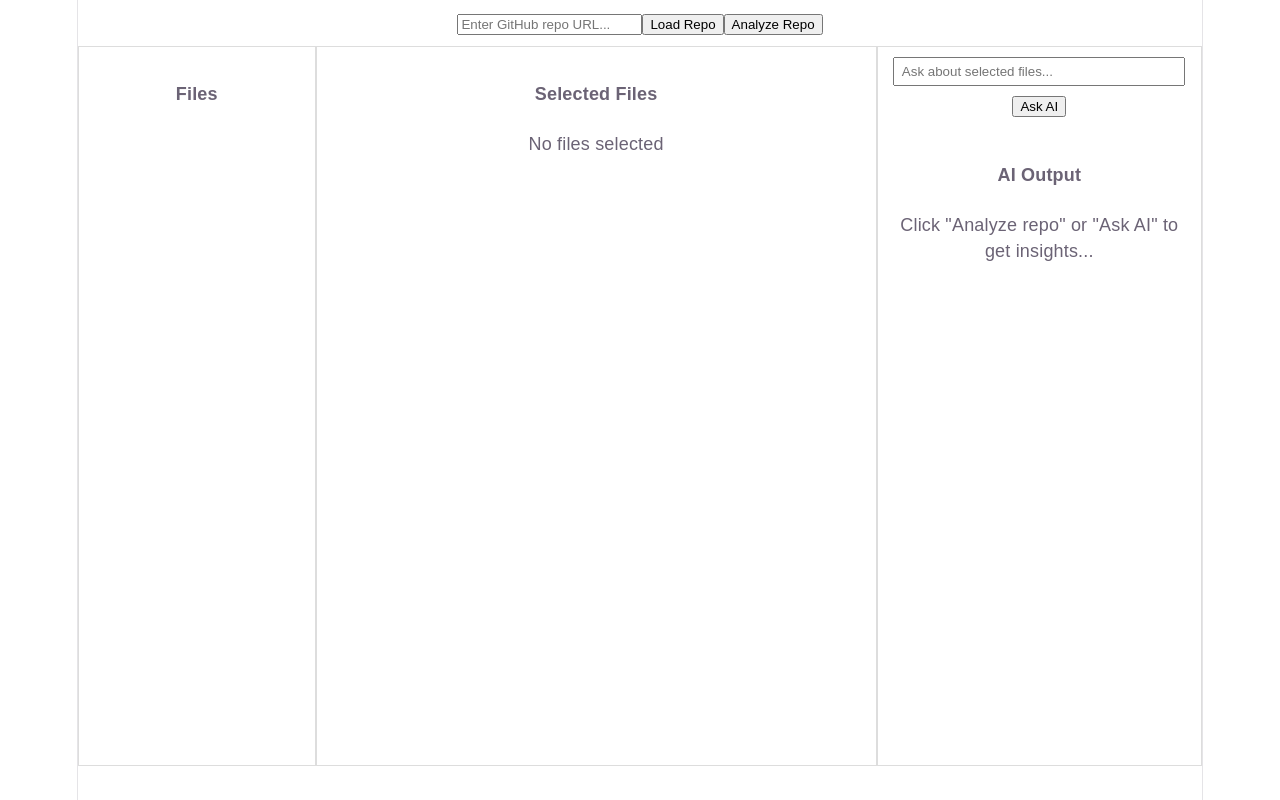
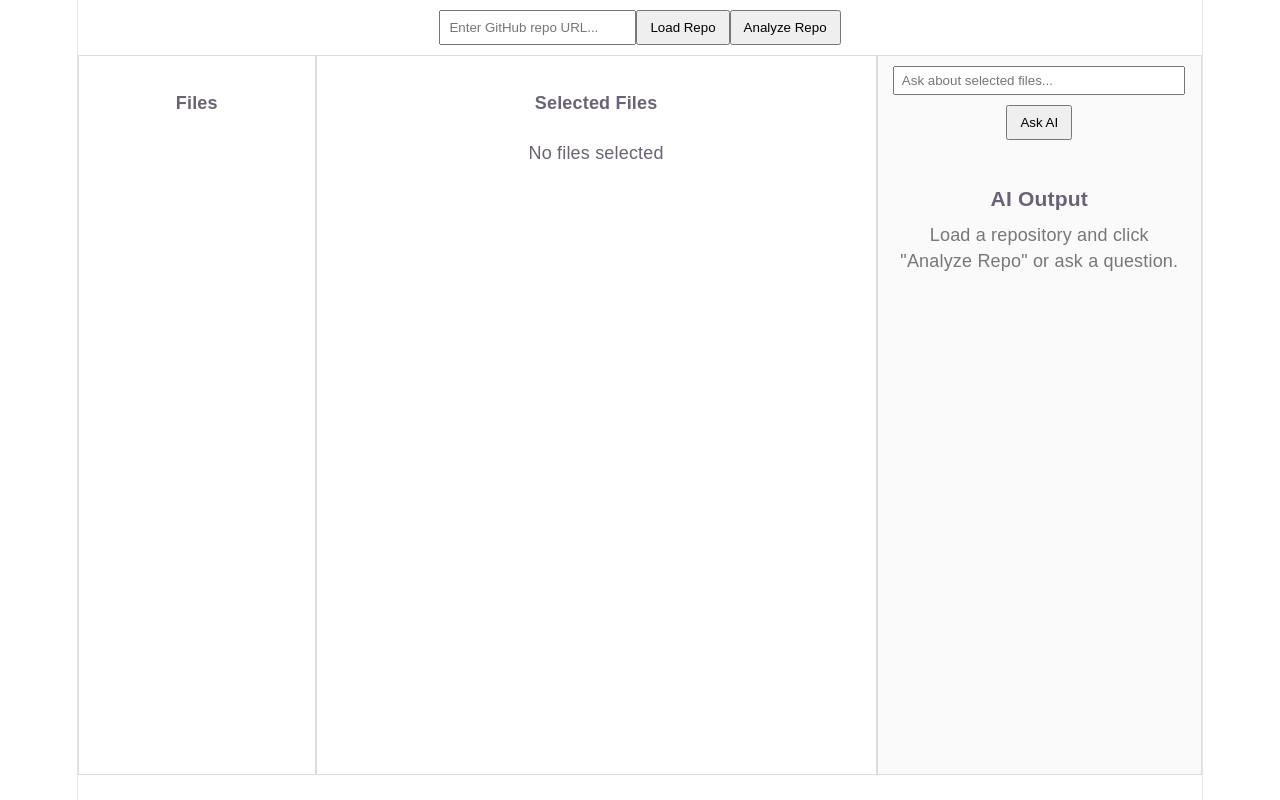
Before and after one commit to asarath94/deCode, a React (Vite) app in the folder frontend/: page / in a window 1280 px wide. Built offline with nearby package versions, Linux system fonts and the light colour scheme.

Commit message:
ux changes

```diff
--- a/frontend/package.json
+++ b/frontend/package.json
@@ -11,7 +11,8 @@
   },
   "dependencies": {
     "react": "^19.2.5",
-    "react-dom": "^19.2.5"
+    "react-dom": "^19.2.5",
+    "react-markdown": "^10.1.0"
   },
   "devDependencies": {
     "@eslint/js": "^9.39.4",
--- a/frontend/src/App.css
+++ b/frontend/src/App.css
@@ -23,4 +23,14 @@
   width: 30%;
   display: flex;
   flex-direction: column;
+  background-color: #fafafa;
 }
+
+button {
+  padding: 8px 12px;
+  cursor: pointer;
+}
+
+input {
+  padding: 8px;
+}
--- a/frontend/src/App.jsx
+++ b/frontend/src/App.jsx
@@ -12,10 +12,16 @@ function App() {
   const [selectedFiles, setSelectedFiles] = useState([]);
   const [aiResponse, setAiResponse] = useState("");
   const [analysis, setAnalysis] = useState("");
+  const [loading, setLoading] = useState(false);
 
   return (
     <div className="app-container">
-      <RepoInput setFileTree={setFileTree} setAnalysis={setAnalysis} />
+      <RepoInput
+        setFileTree={setFileTree}
+        setAnalysis={setAnalysis}
+        setLoading={setLoading}
+        loading={loading}
+      />
 
       <div className="main-layout">
         <FileTree tree={fileTree} setSelectedFiles={setSelectedFiles} />
@@ -25,7 +31,11 @@ function App() {
             selectedFiles={selectedFiles}
             setAiResponse={setAiResponse}
           />
-          <ResponsePanel analysis={analysis} response={aiResponse} />
+          <ResponsePanel
+            analysis={analysis}
+            response={aiResponse}
+            loading={loading}
+          />
         </div>
       </div>
     </div>
--- a/frontend/src/components/RepoInput.jsx
+++ b/frontend/src/components/RepoInput.jsx
@@ -1,9 +1,11 @@
 import { useState } from "react";
 
-function RepoInput({ setFileTree, setAnalysis }) {
+function RepoInput({ setFileTree, setAnalysis, setLoading, loading }) {
+  const [repoLoaded, setRepoLoaded] = useState(false);
   const [url, setUrl] = useState("");
 
   const handleLoad = async () => {
+    try {
       const res = await fetch("http://localhost:5000/load-repo", {
         method: "POST",
         headers: {
@@ -13,28 +15,51 @@ function RepoInput({ setFileTree, setAnalysis }) {
       });
 
       const data = await res.json();
+      if (!res.ok) {
+        throw new Error(data.error || "Invalid Repo or Repo access denied");
+      }
       setFileTree(data.tree);
+      setRepoLoaded(true);
+    } catch (err) {
+      console.error(err);
+      alert(err.message); // simple for now
+      setRepoLoaded(false);
+    }
   };
 
   const handleAnalyze = async () => {
+    setLoading(true);
+
     const res = await fetch("http://localhost:5000/analyze-repo", {
       method: "POST",
     });
 
     const data = await res.json();
+
     setAnalysis(data.analysis);
+    setLoading(false);
   };
 
   return (
     <div style={{ padding: "10px" }}>
       <input
         value={url}
-        onChange={(e) => setUrl(e.target.value)}
+        onChange={(e) => {
+          setUrl(e.target.value);
+          setRepoLoaded(false);
+        }}
         placeholder="Enter GitHub repo URL..."
       />
 
       <button onClick={handleLoad}>Load Repo</button>
-      <button onClick={handleAnalyze}>Analyze Repo</button>
+      <button onClick={handleAnalyze} disabled={loading}>
+        {loading ? "Analyzing..." : "Analyze Repo"}
+      </button>
+      {repoLoaded && (
+        <p style={{ fontSize: "12px", color: "green", marginTop: "8px" }}>
+          Repo loaded successfully ✅
+        </p>
+      )}
     </div>
   );
 }
--- a/frontend/src/components/ResponsePanel.jsx
+++ b/frontend/src/components/ResponsePanel.jsx
@@ -1,24 +1,79 @@
-function ResponsePanel({ analysis, response }) {
+function ResponsePanel({ analysis, response, loading }) {
+  const handleCopy = (text) => {
+    navigator.clipboard.writeText(text);
+  };
+
   return (
-    <div style={{ padding: "10px", flex: 1, overflowY: "auto" }}>
-      <h4>AI Output</h4>
+    <div
+      style={{
+        padding: "15px",
+        flex: 1,
+        overflowY: "auto",
+        background: "#fafafa",
+      }}
+    >
+      <h3 style={{ marginBottom: "10px" }}>AI Output</h3>
 
-      {analysis && (
-        <div style={{ marginBottom: "20px" }}>
-          <h5 style={{ color: "#555" }}>Repo Analysis:</h5>
-          <div style={{ whiteSpace: "pre-wrap" }}>{analysis}</div>
+      {/* 🔄 Loading State */}
+      {loading && <p style={{ color: "#777" }}>⏳ Analyzing repository...</p>}
+
+      {/* 📊 Repo Analysis */}
+      {!loading && analysis && (
+        <div style={{ marginBottom: "25px" }}>
+          <div
+            style={{
+              display: "flex",
+              justifyContent: "space-between",
+              alignItems: "center",
+            }}
+          >
+            <h4 style={{ color: "#444" }}>Repo Analysis</h4>
+            <button onClick={() => handleCopy(analysis)}>Copy</button>
+          </div>
+
+          <div
+            style={{
+              whiteSpace: "pre-wrap",
+              lineHeight: "1.6",
+              marginTop: "8px",
+            }}
+          >
+            {analysis}
+          </div>
         </div>
       )}
 
-      {response && (
+      {/* 💬 Q&A Response */}
+      {!loading && response && (
         <div>
-          <h5 style={{ color: "#555" }}>Q&A Response:</h5>
-          <div style={{ whiteSpace: "pre-wrap" }}>{response}</div>
+          <div
+            style={{
+              display: "flex",
+              justifyContent: "space-between",
+              alignItems: "center",
+            }}
+          >
+            <h4 style={{ color: "#444" }}>Q&A Response</h4>
+            <button onClick={() => handleCopy(response)}>Copy</button>
+          </div>
+
+          <div
+            style={{
+              whiteSpace: "pre-wrap",
+              lineHeight: "1.6",
+              marginTop: "8px",
+            }}
+          >
+            {response}
+          </div>
         </div>
       )}
 
-      {!analysis && !response && (
-        <p>Click "Analyze repo" or "Ask AI" to get insights...</p>
+      {/* 📭 Empty State */}
+      {!loading && !analysis && !response && (
+        <p style={{ color: "#777" }}>
+          Load a repository and click "Analyze Repo" or ask a question.
+        </p>
       )}
     </div>
   );
```
Also changed, not shown: 2 other files (tests, documents, lock files or other folders). Lines whose indentation alone changed are shown as unchanged.
